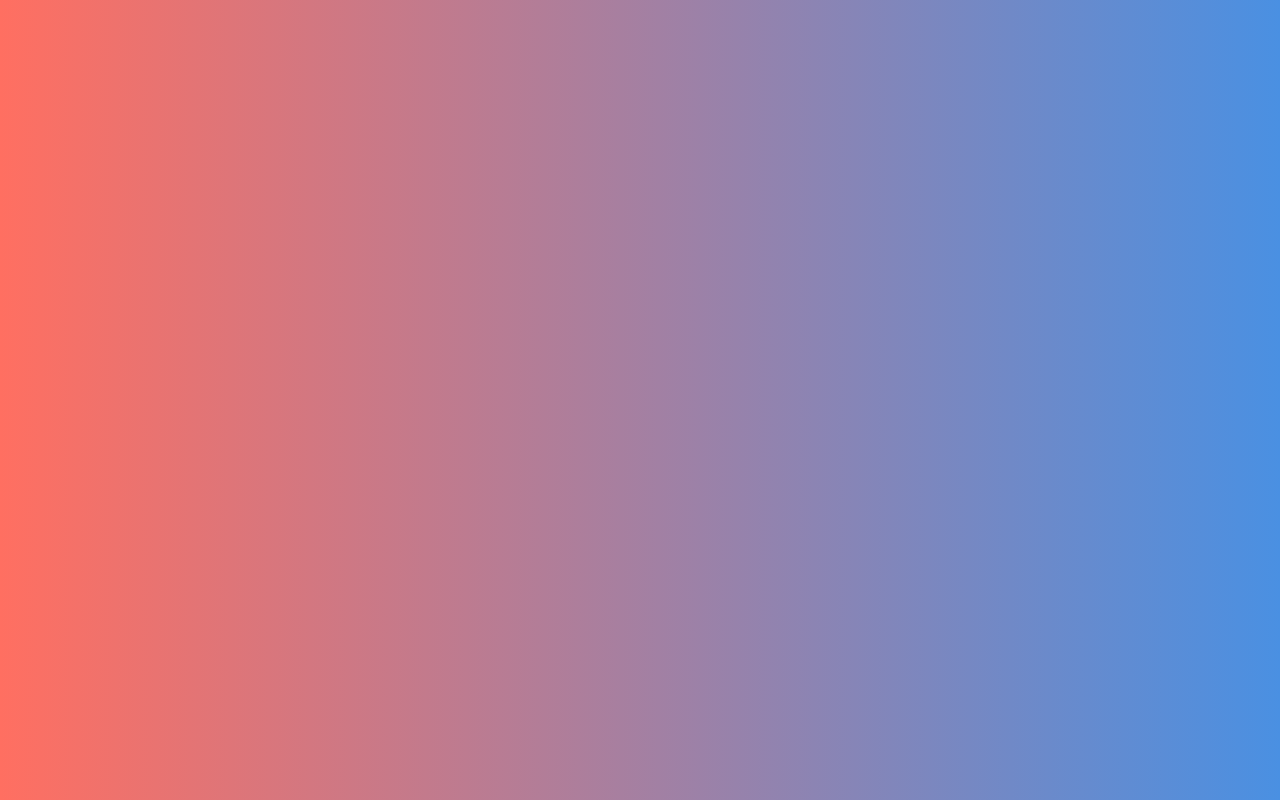
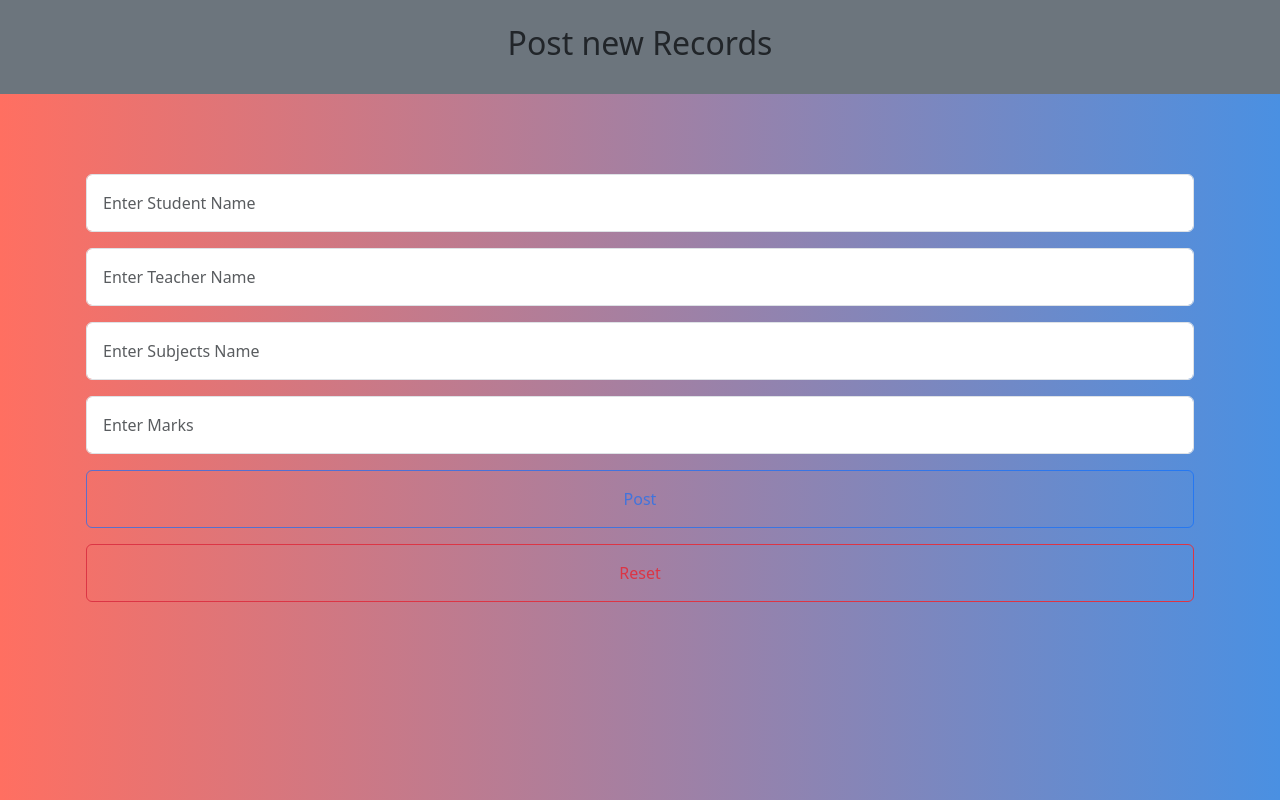
Before and after one commit to keshri522/InfluncerLabs, a React (Create React App) app in the folder client/: page /#/addNew in a window 1280 px wide. Before the commit this address had no page. Built offline with nearby package versions, Linux system fonts and the light colour scheme.

Commit message:
added input taking form and added all the functions like submit and handle change  optimise the code and uses HOF

```diff
--- /dev/null
+++ b/client/src/Components/Actions/Edit.jsx
@@ -0,0 +1,64 @@
+import React, { useState } from "react";
+// import child components of forms which contains the forsm of taking input from the users
+import InputForms from "../Forms/UserInputforms";
+const Edit = () => {
+  // creating a state of the component
+  const [values, Setvalues] = useState({
+    Sname: "",
+    Tname: "",
+    marks: "",
+    Sub: "",
+  });
+  const [show, Setshow] = useState(false);
+  // create a function which will keep the track of chaingin the inputs fields
+  const handlechange = (e) => {
+    // prevennt the reloding
+
+    const { name, value } = e.target;
+    Setvalues({ ...values, [name]: value }); // set the value of each field based on changing the value
+  };
+  // this function will submit or post the new data to backend
+  const handleSubmit = (e) => {
+    e.preventDefault();
+    Setshow(true);
+    setTimeout(() => {
+      Setshow(false);
+    }, 1000);
+    // console.log(values); // just for debugging
+    // after making a api request to backend to post the data to db
+  };
+
+  // this function will reset the forms
+  const handleReset = () => {
+    Setvalues({
+      Sname: "",
+      Tname: "",
+      marks: "",
+      Sub: "",
+    });
+  };
+  return (
+    <>
+      <div className="container-fluid bg-secondary p-4  text-center">
+        <h2 className="text-dark">Post new Records</h2>
+      </div>
+      <div className="container mt-5 p-3">
+        <div className="row">
+          <div className="col-md-12">
+            <InputForms
+              handleSubmit={handleSubmit}
+              handlechange={handlechange}
+              values={values}
+              Setvalues={Setvalues}
+              show={show}
+              Setshow={Setshow}
+              handleReset={handleReset}
+            ></InputForms>
+          </div>
+        </div>
+      </div>
+    </>
+  );
+};
+
+export default Edit;
--- a/client/src/Components/Dashboard/Dashboard.jsx
+++ b/client/src/Components/Dashboard/Dashboard.jsx
@@ -1,7 +1,14 @@
 import React from "react";
-
+import { useNavigate } from "react-router-dom";
 // this dashboard show all the details like name id student name teacer name in a table
 const Dashboards = () => {
+  const navigate = useNavigate();
+  // this function will redirects user to input form where they can enter the fields that can  be added into database
+  const handleAdd = () => {
+    // navigating to taking input fields
+    navigate("/addNew");
+  };
+
   return (
     <>
       <div className="container-fluid bg-dark p-3 text-center">
@@ -9,7 +16,10 @@ const Dashboards = () => {
       </div>
       <div className="container mt-5 p-3 d-flex justify-content-center">
         {" "}
-        <button className="btn btn-success">Add New</button>
+        {/* for adding new data into data base */}
+        <button onClick={handleAdd} className="btn btn-success">
+          Add New
+        </button>
       </div>
 
       <div className="container mt-2 p-2">
--- /dev/null
+++ b/client/src/Components/Forms/UserInputforms.jsx
@@ -0,0 +1,83 @@
+import React from "react";
+
+const InputForms = ({
+  // taking pros from parent componet which is newHotels  compo
+  handleSubmit,
+  handlechange,
+  values,
+  Setvalues,
+  show,
+  Setshow,
+  handleReset,
+}) => {
+  const { Sname, Tname, Sub, marks } = values; // Destructuring values for easier access
+
+  return (
+    <form onSubmit={handleSubmit}>
+      <input
+        type="text"
+        name="Sname"
+        value={Sname}
+        onChange={handlechange}
+        placeholder="Enter Student Name"
+        className="form-control mt-3 p-3"
+        required
+      />
+      <input
+        type="text"
+        name="Tname"
+        value={Tname}
+        onChange={handlechange}
+        placeholder="Enter Teacher Name"
+        className="form-control mt-3 p-3"
+        required
+      />
+
+      <input
+        type="text"
+        name="Sub"
+        value={Sub}
+        onChange={handlechange}
+        placeholder="Enter Subjects Name"
+        className="form-control mt-3 p-3"
+        required
+      />
+      <input
+        type="number"
+        name="marks"
+        value={marks}
+        onChange={handlechange}
+        placeholder="Enter Marks"
+        className="form-control mt-3 p-3"
+        required
+      />
+      {show ? (
+        <button className="btn btn-outline-primary mt-3 p-3 w-100">
+          Posting...
+        </button>
+      ) : (
+        <button
+          type="submit"
+          className="btn btn-outline-primary mt-3 p-3 w-100 "
+          disabled={
+            Tname.length === 0 ||
+            Sname.length === 0 ||
+            Sub.length === 0 ||
+            marks.length === 0
+          }
+        >
+          Post
+        </button>
+      )}
+      {/* this button will reset the all fields */}
+      <button
+        onClick={handleReset}
+        className="btn btn-outline-danger mt-3 p-3 w-100"
+      >
+        Reset
+      </button>
+    </form>
+  );
+};
+
+export default InputForms;
--- a/client/src/Components/Routes/Paths.jsx
+++ b/client/src/Components/Routes/Paths.jsx
@@ -2,13 +2,14 @@ import React from "react";
 import { Routes, Route } from "react-router-dom";
 import Dashboards from "../Dashboard/Dashboard";
 import Home from "../HomePage/Home";
-
+import Edit from "../Actions/Edit";
 const Paths = () => {
   return (
     <div>
       <Routes>
         <Route path="/dashboard" element={<Dashboards></Dashboards>} />
         <Route path="/" element={<Home></Home>} />
+        <Route path="/addNew" element={<Edit />}></Route>
       </Routes>
     </div>
   );
```
